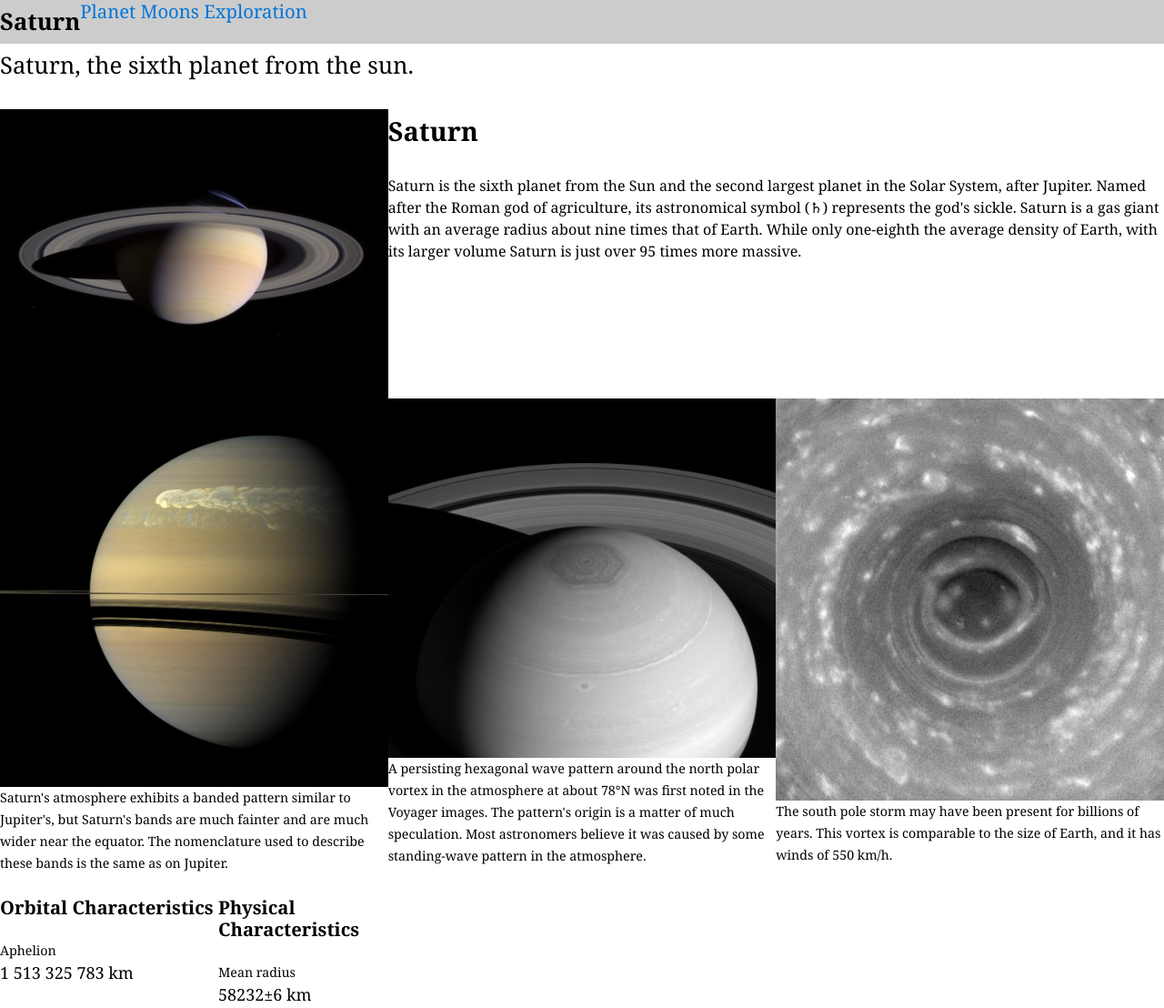
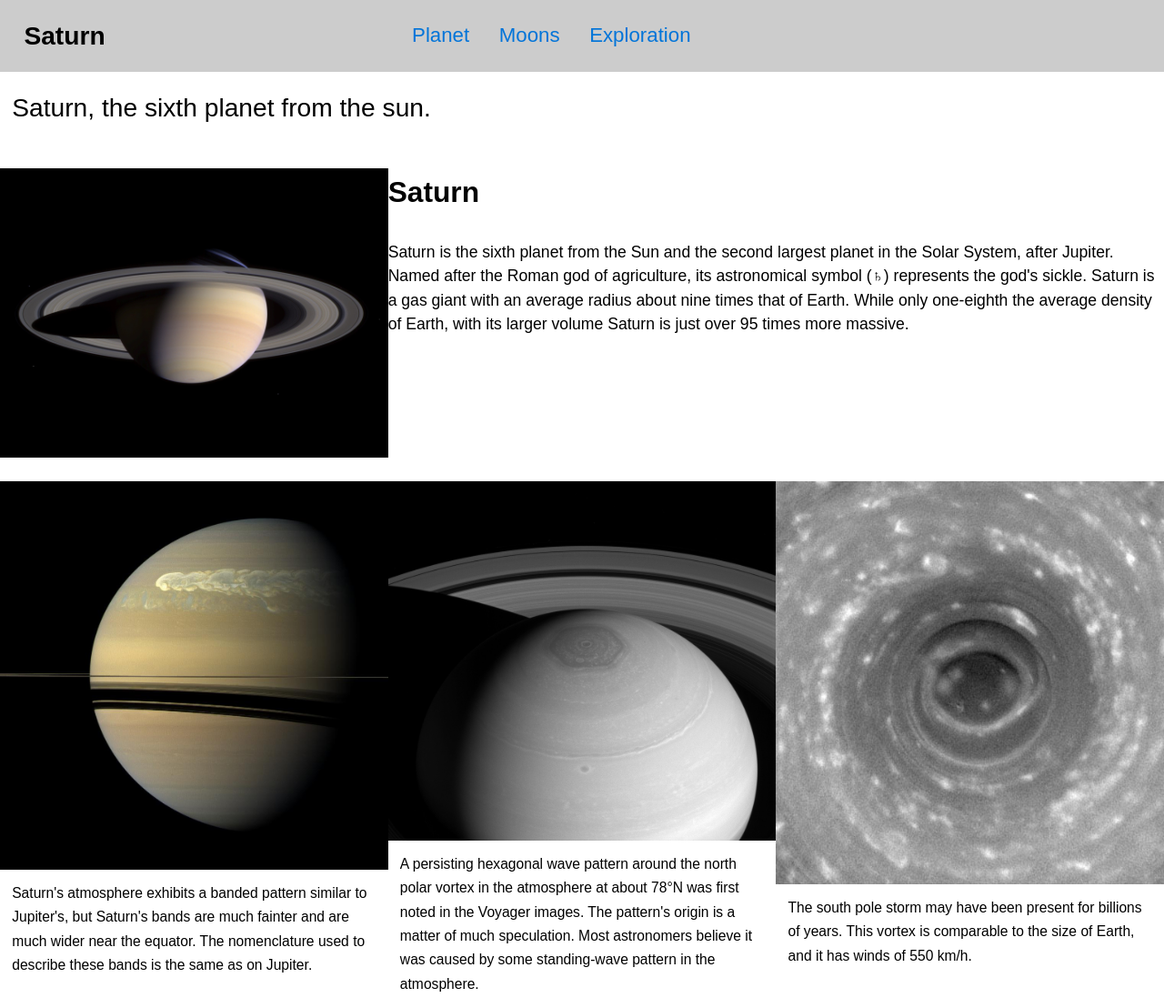
Before and after one commit to AlexandraRothenberg/dsn1675-planet-website, a plain HTML site: page index.html in a window 1280 px wide. Shown: the top 1108 px of the page at 91% size. Drawn offline with Linux system fonts and the light colour scheme.

Commit message:
week 6 fixes

```diff
--- a/css/main.css
+++ b/css/main.css
@@ -16,6 +16,27 @@ html {
   text-size-adjust: 100%;
 }
 
+@media only screen and (min-width: 60em) {
+
+    html {
+        font-size: 110%;
+    }
+}
+
+@media only screen and (min-width: 90em) {
+
+    html {
+        font-size: 120%;
+    }
+}
+
+@media only screen and (min-width: 120em) {
+
+    html {
+        font-size: 130%;
+    }
+}
+
 *, *:before, *:after {
   box-sizing: inherit;
 }
@@ -23,11 +44,6 @@ html {
 body {
   margin: 0;
   padding: 0;
-}
-
-img {
-  display: block;
-  width: 100%;
 }
 
 .img-flex {
@@ -41,8 +57,6 @@ img {
 }
 
 .title {
-    display: block;
-    margin: 0;
     text-align: center;
 }
 
@@ -82,10 +96,8 @@ img {
 
 @media only screen and (min-width: 40em) {
 
-    .title {
-        float: left;
-    }
+    .title,
     .nav {
-        float:left;
+        text-align:left;
     }
 }
--- a/index.html
+++ b/index.html
@@ -4,27 +4,29 @@
   <meta charset="utf-8">
   <title>Saturn</title>
   <meta name="viewport" content="width=device-width,initial-scale=1">
-  <link href="css/main.css" rel="stylesheet">
     <link href="css/grids.css" rel="stylesheet">
     <link href="css/typography.css" rel="stylesheet">
+    <link href="css/main.css" rel="stylesheet">
 </head>
 <body>
 
-<header class="masthead">
-    <h1 class="title peta">Saturn</h1>
-    <nav>
-        <ul class="nav giga">
-            <li><a href="index.html">Planet</a></li>
-            <li><a href="moon.html">Moons</a></li>
-            <li><a herf="explore.html">Exploration</a></li>
-        </ul>
-    </nav>
+<header class="grid grid-middle section-dark masthead pad-t-1-2 pad-b-1-2">
+    <div class="unit gutter unit-xs-1 unit-s-1 unit-m-1-3 unit-l-1-3">
+        <h1 class="title peta push-0">Saturn</h1>
+    </div>
+    <nav class="unit gutter-1-2 unit-xs-1 unit-s-1 unit-m-2-3 unit-l-2-3">
+        <ul class="nav giga push-0">
+             <li><a class="island-1-2" href="index.html">Planet</a></li>
+             <li><a class="island-1-2" href="moon.html">Moons</a></li>
+             <li><a class="island-1-2" herf="explore.html">Exploration</a></li>
+         </ul>
+     </nav>
 </header>
 
 <main>
 
-    <div class="intro peta">
-        <p>Saturn, the sixth planet from the sun.</p>
+    <div class="section-mid intro peta island-1-2 push">
+        <p class="push-0">Saturn, the sixth planet from the sun.</p>
     </div>
 
     <div class="grid">
@@ -37,30 +39,31 @@
         </div>
     </div>
 
-    <div class="grid">
+    <div class="grid section pad-t">
 
         <div class="unit unit-xs-1 unit-s-1 unit-m-1-3">
             <figure>
-                <img class="img-flex" src="images/saturn-storm.jpg" alt="Saturn's Clouds">
-                <figcaption class="milli">Saturn's atmosphere exhibits a banded pattern similar to Jupiter's, but Saturn's bands are much fainter and are much wider near the equator. The nomenclature used to describe these bands is the same as on Jupiter.</figcaption>
+                <img class="img-flex push-1-2" src="images/saturn-storm.jpg" alt="Saturn's Clouds">
+                <figcaption class="milli gutter-1-2">Saturn's atmosphere exhibits a banded pattern similar to Jupiter's, but Saturn's bands are much fainter and are much wider near the equator. The nomenclature used to describe these bands is the same as on Jupiter.</figcaption>
             </figure>
         </div>
 
         <div class="unit unit-xs-1 unit-s-1-2 unit-m-1-3">
             <figure>
-                <img class="img-flex" src="images/saturn-northpole.jpg" alt="Saturn's North pole hexagonal cloud pattern">
-                <figcaption class="milli">A persisting hexagonal wave pattern around the north polar vortex in the atmosphere at about 78°N was first noted in the Voyager images. The pattern's origin is a matter of much speculation. Most astronomers believe it was caused by some standing-wave pattern in the atmosphere.</figcaption>
+                <img class="img-flex push-1-2" src="images/saturn-northpole.jpg" alt="Saturn's North pole hexagonal cloud pattern">
+                <figcaption class="milli gutter-1-2">A persisting hexagonal wave pattern around the north polar vortex in the atmosphere at about 78°N was first noted in the Voyager images. The pattern's origin is a matter of much speculation. Most astronomers believe it was caused by some standing-wave pattern in the atmosphere.</figcaption>
             </figure>
         </div>
 
         <div class="unit unit-xs-1 unit-s-1-2 unit-m-1-3">
             <figure>
-                <img class="img-flex" src="images/saturn-eye.jpg" alt="South Pole Vortex">
-                <figcaption class="milli">The south pole storm may have been present for billions of years. This vortex is comparable to the size of Earth, and it has winds of 550 km/h.</figcaption>
+                <img class="img-flex push-1-2" src="images/saturn-eye.jpg" alt="South Pole Vortex">
+                <figcaption class="milli gutter-1-2">The south pole storm may have been present for billions of years. This vortex is comparable to the size of Earth, and it has winds of 550 km/h.</figcaption>
             </figure>
         </div>
+    </div>
 
-        <div class="grid">
+        <div class="grid section-mid gutter pad-t">
     <div class="unit unit-xs-1 unit-s-1 unit-m-1-2">
       <h2 class="giga">Orbital Characteristics</h2>
       <dl class="mega">
@@ -71,7 +74,7 @@
         <dt class="milli">Orbital period</dt>
         <dd>10&nbsp;759.22&nbsp;d</dd>
         <dt class="milli">Average orbital speed</dt>
-        <dd>9.69&nbsp;km/s</dd>
+        <dd class="push-0">9.69&nbsp;km/s</dd>
       </dl>
     </div>
     <div class="unit unit-xs-1 unit-s-1 unit-m-1-2">
@@ -84,12 +87,27 @@
         <dt class="milli">Surface gravity</dt>
         <dd>10.44&nbsp;m/s<sup>2</sup></dd>
         <dt class="milli">Axial tilt</dt>
-        <dd>26.73°</dd>
+        <dd class="push-0">26.73°</dd>
       </dl>
     </div>
   </div>
-    </div>
+
 </main>
+
+<footer class="grid island-1-2 section-dark">
+  <div class="unit micro unit-xs-1 unit-s-1 unit-m-1-2 unit-l-1-3">
+    <p class="copyright push-0">© 2014 Saturn Planetary Consortium</p>
+  </div>
+  <div class="unit unit-xs-1 unit-s-1 unit-m-1-2 unit-l-2-3">
+    <nav>
+      <ul class="nav nav-footer milli push-0">
+        <li><a href="index.html">Planet</a></li>
+        <li><a href="moon.html">Moons</a></li>
+        <li><a href="explore.html">Exploration</a></li>
+      </ul>
+    </nav>
+  </div>
+</footer>
 
 </body>
 </html>
```
Also changed, not shown: explore.html (+35 -8 lines), moon.html (+39 -20 lines).
